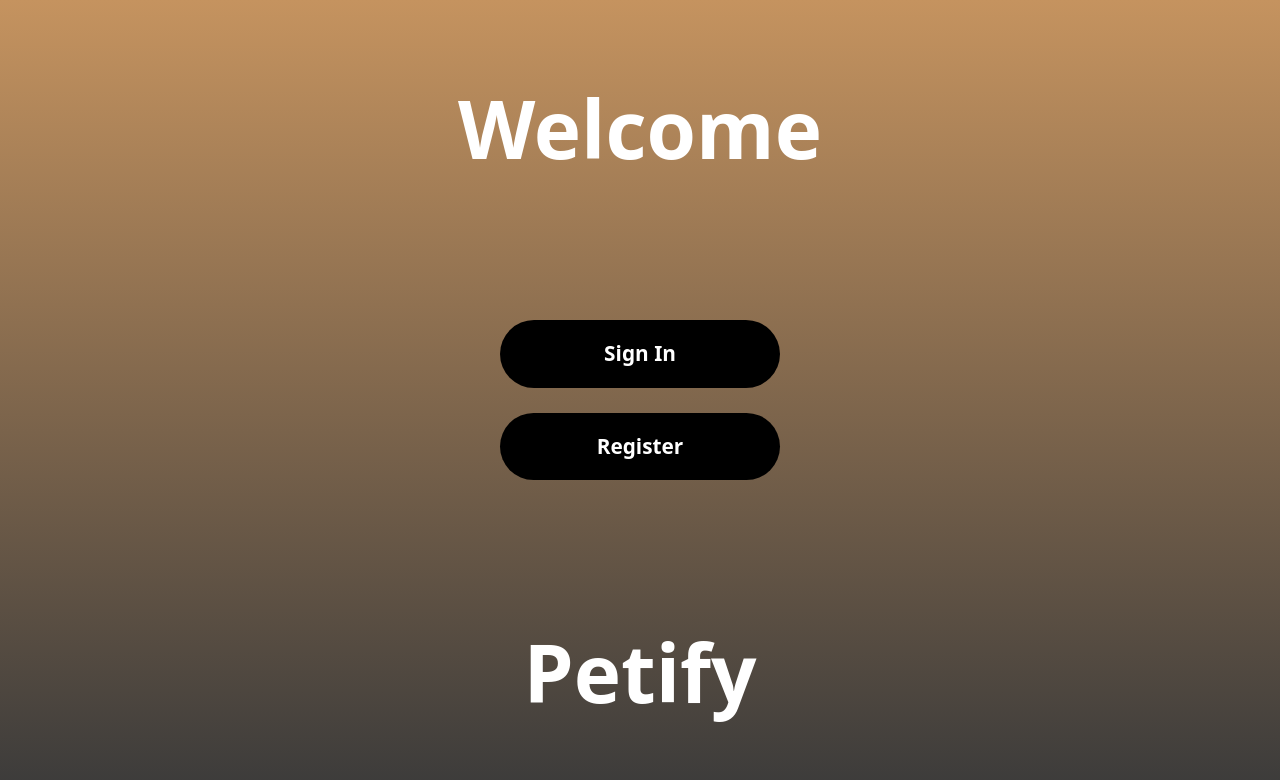
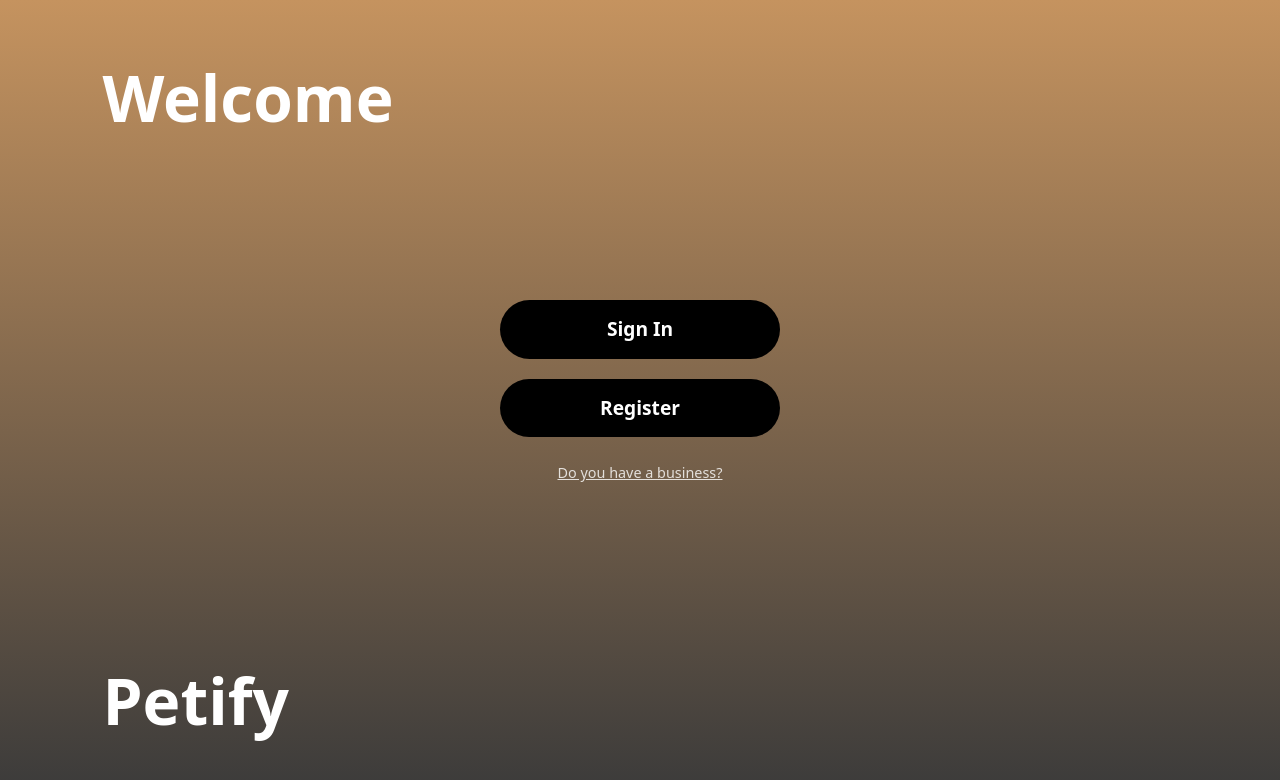
Before and after one commit to Bruno-Verstappen/Petify, a React (Vite) app: page /auth in a window 1280 px wide. Shown: the top 780 px of the page. Built offline with nearby package versions, Linux system fonts and the light colour scheme.

Commit message:
Auth page e login, só preciso trocar botoes por imagens

```diff
--- a/src/features/auth/pages/AuthPage.css
+++ b/src/features/auth/pages/AuthPage.css
@@ -1,41 +1,64 @@
-.auth-container-central {
+.auth-page-wrapper {
   position: fixed;
-  top: 0; left: 0;
-  width: 100vw; height: 100vh;
+  top: 0;
+  left: 0;
+  width: 100vw;
+  height: 100vh;
   background: linear-gradient(180deg, #c5935f 0%, #3a3a3a 100%);
   display: flex;
   flex-direction: column;
   justify-content: space-between;
-  align-items: center; /* Mantém Welcome e Petify no centro */
-  padding: 80px 0;
+  align-items: flex-start; /* Encosta os títulos à esquerda */
+  padding: 60px 8%;
   box-sizing: border-box;
 }
 
-.welcome-title, .petify-footer-logo {
+.auth-welcome-text, .auth-petify-logo {
   color: white !important;
-  font-size: 5rem;
+  font-size: 4rem; /* Tamanho ajustado conforme as imagens anteriores */
   font-weight: bold;
   margin: 0;
-  text-align: center;
+}
+
+.auth-content-center {
+  align-self: center; /* Mantém apenas o bloco de botões no centro */
+  display: flex;
+  flex-direction: column;
+  align-items: center;
+  gap: 15px;
 }
 
 .auth-buttons-group {
   display: flex;
   flex-direction: column;
-  gap: 25px;
+  gap: 20px;
 }
 
-.btn-main {
+.btn-auth-main {
   background-color: black;
   color: white;
   border: none;
-  padding: 18px 0;
+  padding: 15px 0;
   width: 280px;
-  border-radius: 35px;
-  font-size: 1.3rem;
+  border-radius: 30px;
+  font-size: 1.2rem;
   font-weight: bold;
   cursor: pointer;
   transition: transform 0.2s;
 }
 
-.btn-main:hover { transform: scale(1.02); }
+.btn-auth-main:active {
+  transform: scale(0.95);
+}
+
+.business-link {
+  color: rgba(255, 255, 255, 0.8);
+  font-size: 0.9rem;
+  cursor: pointer;
+  text-decoration: underline;
+  margin-top: 10px;
+}
+
+.business-link:hover {
+  color: white;
+}
--- a/src/features/auth/pages/AuthPage.jsx
+++ b/src/features/auth/pages/AuthPage.jsx
@@ -6,15 +6,29 @@ const AuthPage = () => {
   const navigate = useNavigate();
 
   return (
-    <div className="auth-container-central">
-      <h1 className="welcome-title">Welcome</h1>
+    <div className="auth-page-wrapper">
+      {/* Título Welcome à esquerda */}
+      <h1 className="auth-welcome-text">Welcome</h1>
 
-      <div className="auth-buttons-group">
-        <button className="btn-main" onClick={() => navigate('/login')}>Sign In</button>
-        <button className="btn-main" onClick={() => navigate('/register')}>Register</button>
+      {/* Botões no centro */}
+      <div className="auth-content-center">
+        <div className="auth-buttons-group">
+          <button className="btn-auth-main" onClick={() => navigate('/login')}>
+            Sign In
+          </button>
+          <button className="btn-auth-main" onClick={() => navigate('/register')}>
+            Register
+          </button>
+        </div>
+
+        {/* Link para empresas logo abaixo do Register */}
+        <p className="business-link" onClick={() => navigate('/RegisterEmpresa')}>
+          Do you have a business?
+        </p>
       </div>
 
-      <h2 className="petify-footer-logo">Petify</h2>
+      {/* Logótipo Petify à esquerda */}
+      <h2 className="auth-petify-logo">Petify</h2>
     </div>
   );
 };
```
